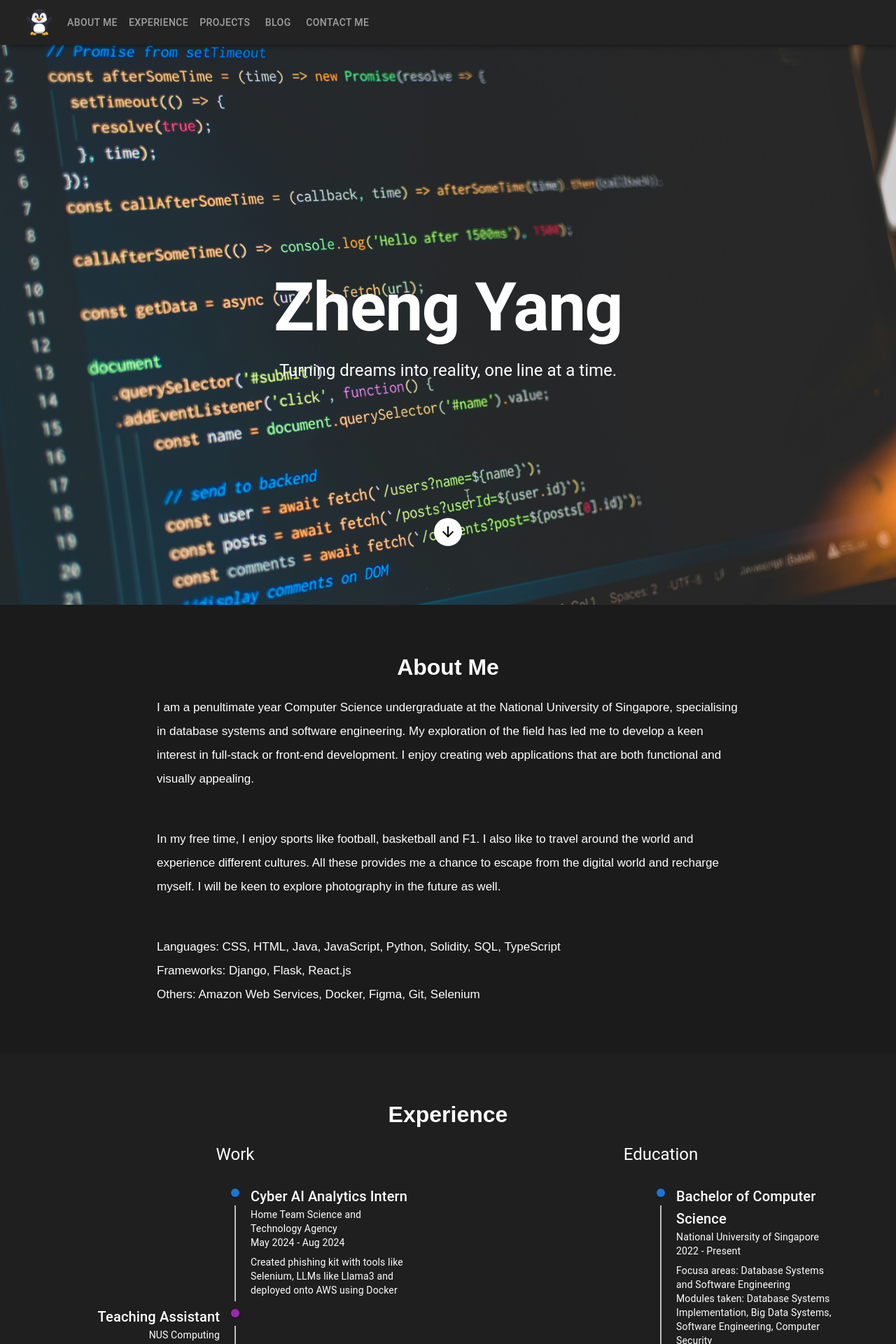
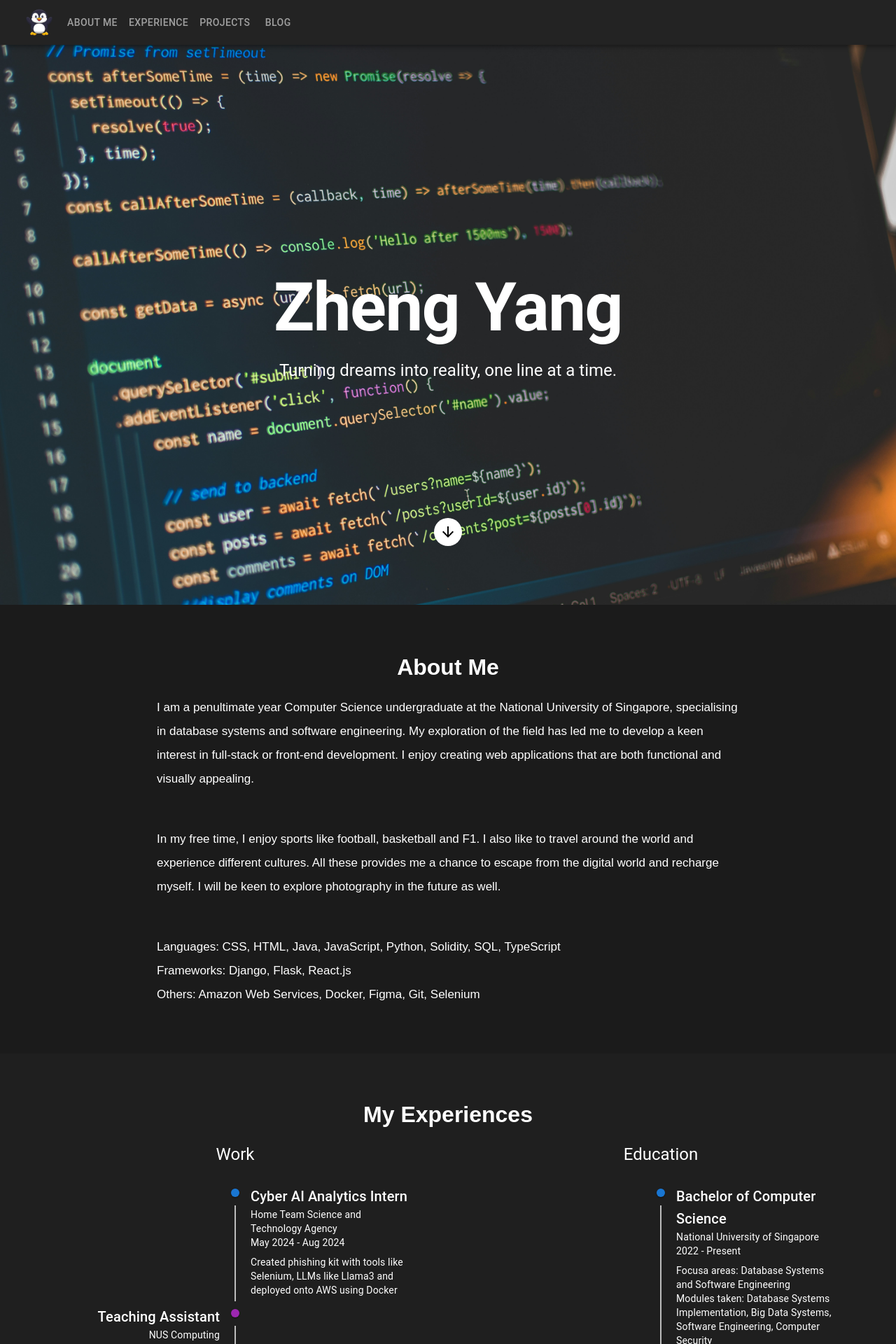
Before and after one commit to teozhengyang/personal-website, a React (Create React App) app in the folder frontend/: page / in a window 1280 px wide. Shown: the top 1920 px of the page at 70% size. Built offline with nearby package versions, Linux system fonts and the light colour scheme.

Commit message:
Fix minor alignment issues

```diff
--- a/frontend/src/components/Blog.js
+++ b/frontend/src/components/Blog.js
@@ -20,7 +20,7 @@ const Blog = () => {
         align="center"
         sx={{ marginBottom: { xs: 2, md: 4 }, fontWeight: 'bold' }}
       >
-        My Blog Articles
+        My Blog
       </Typography>
       <Grid2 container spacing={{ xs: 2, md: 4 }} columns={{ xs: 4, sm: 8, md: 12 }}>
         {articles.map((article, index) => (
--- a/frontend/src/components/Experience.js
+++ b/frontend/src/components/Experience.js
@@ -105,7 +105,7 @@ const Education = () => (
 const Timelines = () => {
   return (
     <Box sx={{ padding: 6 }} id='experience'>
-      <h1>Experience</h1>
+      <h1>My Experiences</h1>
       <Grid2 container spacing={{ xs: 2, md: 4 }} columns={{ xs: 4, sm: 8, md: 12 }}>
         <Grid2 size={6}>
           <Typography variant="h5" sx={{ marginBottom: 2 }}>Work</Typography>
--- a/frontend/src/components/Navbar.js
+++ b/frontend/src/components/Navbar.js
@@ -75,18 +75,6 @@ const Navbar = () => {
           >
             Blog
           </Button>
-          <Button
-            onClick={() => scrollToSection('contact')}
-            sx={{
-              color: '#A0A0A0',
-              '&:hover': {
-                color: 'white',
-                backgroundColor: '#232323'
-              },
-            }}
-          >
-            Contact Me
-          </Button>
         </Toolbar>
       </AppBar>
 
```
